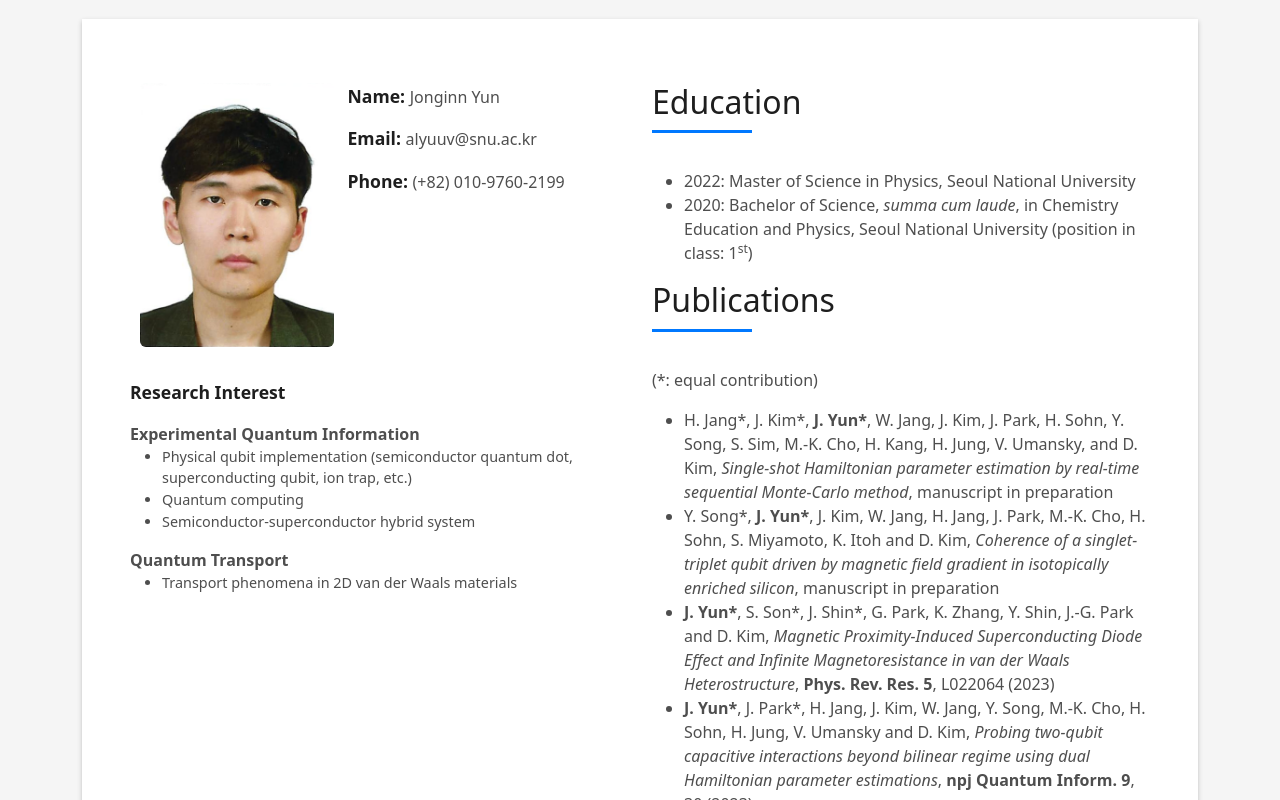
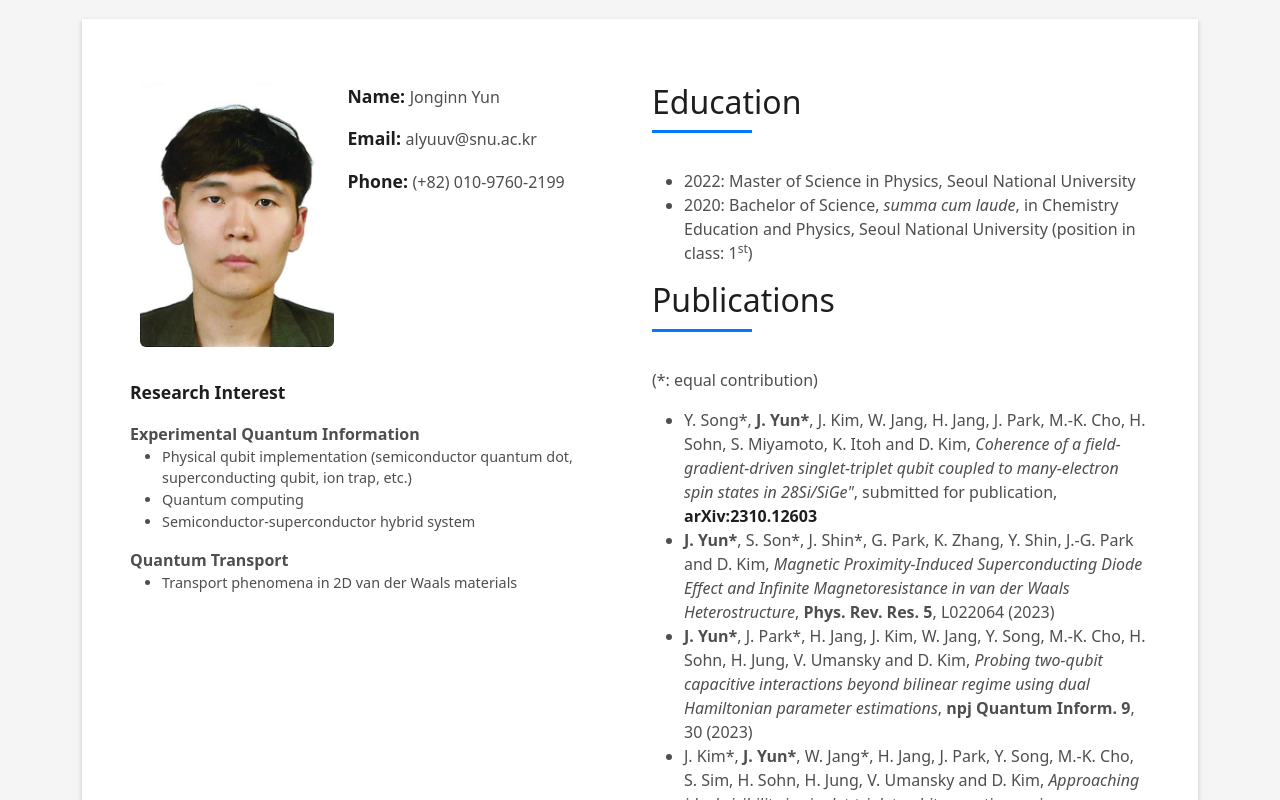
Before and after one commit to jonginnyun/jonginnyun.github.io, a plain HTML site: page index.html in a window 1280 px wide. Shown: the part 445-1245 px from the top of the page. Drawn offline with nearby package versions, Linux system fonts and the light colour scheme.

Commit message:
Update index.html

```diff
--- a/index.html
+++ b/index.html
@@ -175,8 +175,9 @@
                     </p>
                     <p class="lead">
                       <ul>
-                        <li>H. Jang*, J. Kim*, <b>J. Yun*</b>, W. Jang, J. Kim, J. Park, H. Sohn, Y. Song, S. Sim, M.-K. Cho, H. Kang, H. Jung, V. Umansky, and D. Kim, <i>Single-shot Hamiltonian parameter estimation by real-time sequential Monte-Carlo method</i>,  manuscript in preparation</li>
-                        <li> Y. Song*, <b>J. Yun*</b>, J. Kim, W. Jang, H. Jang, J. Park, M.-K. Cho, H. Sohn, S. Miyamoto, K. Itoh and D. Kim, <i>Coherence of a singlet-triplet qubit driven by magnetic field gradient in isotopically enriched silicon</i>, manuscript in preparation</li>
+                        <li> Y. Song*, <b>J. Yun*</b>, J. Kim, W. Jang, H. Jang, J. Park, M.-K. Cho, H. Sohn, S. Miyamoto, K. Itoh and D. Kim,
+                          <i>Coherence of a field-gradient-driven singlet-triplet qubit coupled to many-electron spin states in 28Si/SiGe"</i>,
+                          submitted for publication, <a href = "https://arxiv.org/abs/2310.12603"><b>arXiv:2310.12603</b></a></li>
                         <li> <b>J. Yun*</b>, S. Son*, J. Shin*, G. Park, K. Zhang, Y. Shin, J.-G. Park and D. Kim, <i>Magnetic Proximity-Induced Superconducting Diode Effect and Infinite Magnetoresistance in van der Waals Heterostructure</i>, <b>Phys. Rev. Res. 5</b>, L022064 (2023)</li>
                         <li><b>J. Yun*</b>, J. Park*, H. Jang, J. Kim, W. Jang, Y. Song, M.-K. Cho, H. Sohn, H. Jung, V. Umansky and D. Kim, <i>Probing two-qubit capacitive interactions beyond bilinear regime using dual Hamiltonian parameter estimations</i>, <b>npj Quantum Inform. 9</b>, 30 (2023)</li>
                         <li>J. Kim*, <b>J. Yun*</b>, W. Jang*, H. Jang, J. Park, Y. Song, M.-K. Cho, S. Sim, H. Sohn, H. Jung, V. Umansky and D. Kim, <i>Approaching ideal visibility in singlet-triplet qubit operations using energy selective tunneling-based Hamiltonian estimation</i>, <b>Phys. Rev. Lett. 129</b>, 040501 (2022)</li>
```
